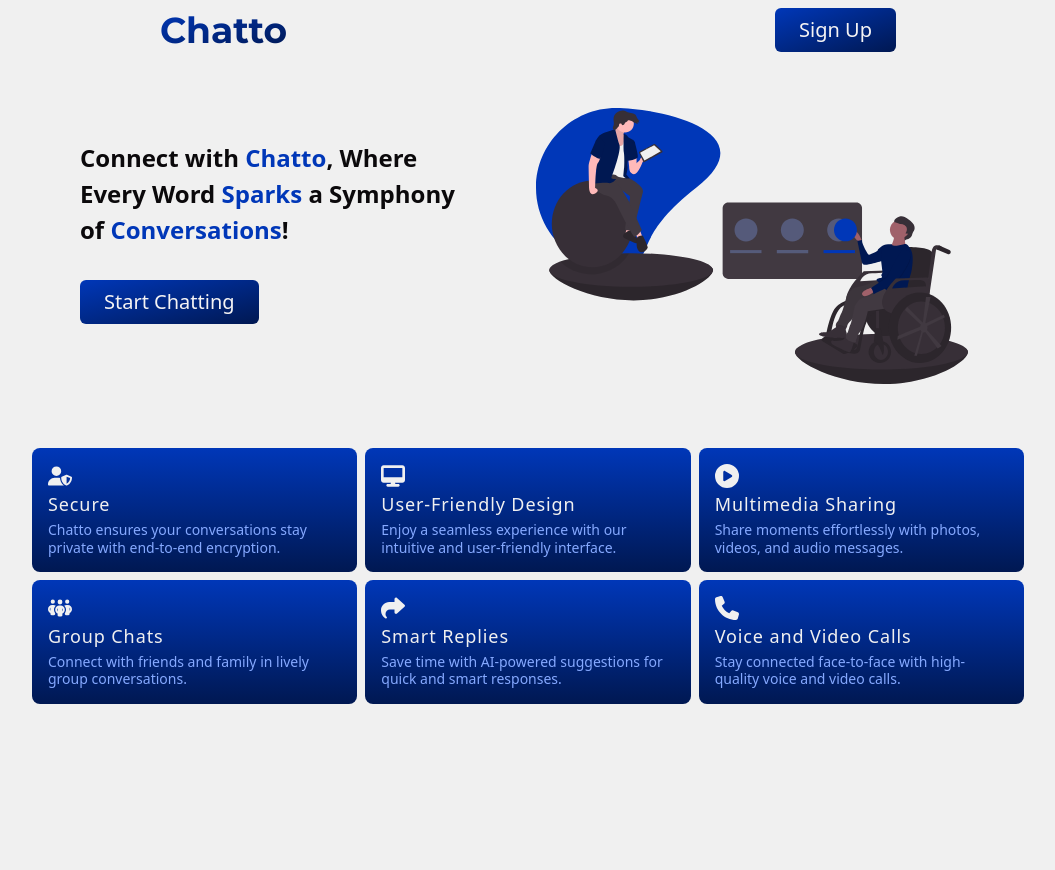
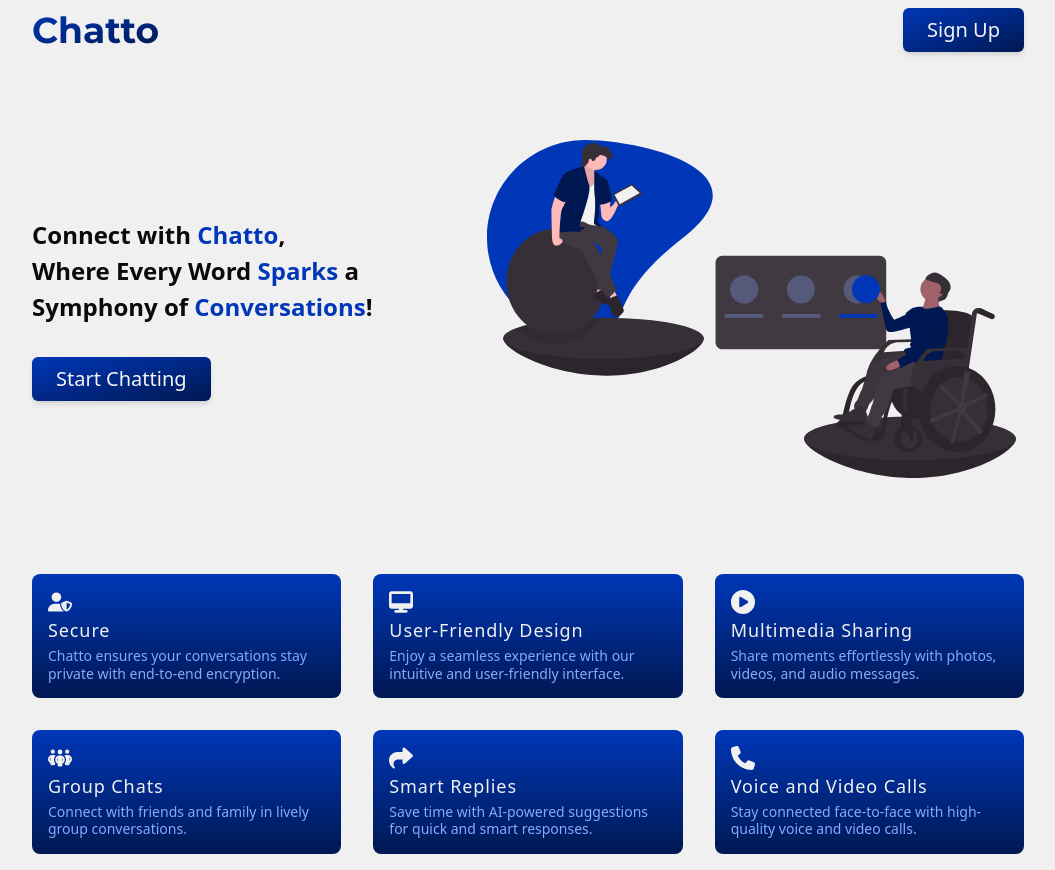
Before and after one commit to Zain-Khoso/Chatto, a React (Vite) app: page / in a window 1280 px wide. Shown: the whole page, without its empty margins (112-1167 px from the left). Before the commit the page ends 800 px from the top, so only its background shows below. Built offline with nearby package versions, Linux system fonts and the light colour scheme.

Commit message:
Homepage layout update

```diff
--- a/index.css
+++ b/index.css
@@ -10,3 +10,7 @@ body,
     @apply max-w-full;
     @apply min-h-dvh;
 }
+
+p {
+    text-decoration: none;
+}
--- a/src/components/ButtonGradiant.jsx
+++ b/src/components/ButtonGradiant.jsx
@@ -4,7 +4,7 @@ import PropTypes from "prop-types";
 export default function ButtonGradiant({ handleClick, children }) {
     return (
         <button
-            className="block w-fit bg-gradient-to-br from-primary-200 to-primary-300 text-xl font-medium text-light-100 px-6 py-2 rounded-md hover:shadow-dark-200/40 hover:shadow-md"
+            className="block w-fit bg-gradient-to-br from-primary-200 to-primary-300 text-xl font-medium text-light-100 px-6 py-2 rounded-md shadow-md transition delay-100 ease-in-out hover:shadow-dark-200/40"
             onClick={handleClick}>
             {children}
         </button>
--- a/src/pages/Home/components/CardsWrapper.jsx
+++ b/src/pages/Home/components/CardsWrapper.jsx
@@ -10,7 +10,7 @@ import {
 
 export default function CardsWrapper() {
     return (
-        <section className="w-full grid grid-cols-2 grid-rows-3 gap-2 p-4 max-w-5xl mx-auto tablet:grid-cols-3 tablet:grid-rows-2">
+        <section className="w-full grid grid-cols-2 grid-rows-3 gap-2 p-4 max-w-5xl mx-auto tablet:grid-cols-3 tablet:grid-rows-2 tablet:gap-8">
             <div className="flex flex-col gap-1 bg-gradient-to-b from-primary-200 to-primary-300 p-4 rounded-lg">
                 <div className="w-6 aspect-square">
                     <FaUserShield className="fill-light-200 w-full h-full" />
--- a/src/pages/Home/components/Hero.jsx
+++ b/src/pages/Home/components/Hero.jsx
@@ -5,8 +5,8 @@ import ButtonGradiant from "../../../components/ButtonGradiant";
 
 export default function Hero() {
     return (
-        <section className="w-full flex flex-col justify-center items-center gap-8 px-4 py-8 max-w-5xl mx-auto tablet:flex-row-reverse tablet:px-16  tablet:py-12 tablet:items-start">
-            <div className="w-full px-2 max-w-md tablet:w-screen">
+        <section className="min-w-80 w-4/5 flex flex-col justify-center items-center gap-8 px-4 py-8 mx-auto tablet:flex-row-reverse tablet:my-12">
+            <div className="w-full px-2 tablet:w-screen">
                 <img
                     src={illustration}
                     alt="An illustration"
@@ -15,7 +15,7 @@ export default function Hero() {
             </div>
 
             <div className="w-full flex flex-col justify-center items-center gap-8 tablet:items-start">
-                <p className=" max-w-sm text-2xl font-bold text-center text-dark-400 leading-normal tablet:text-left tablet:pt-8">
+                <p className="max-w-sm text-2xl font-bold text-balance text-center text-dark-400 leading-normal bg-gradient-to-br from-primary-200 to-primary-300 bg-[length:0%_3px] bg-no-repeat bg-left-bottom transition-all hover:cursor-pointer hover:bg-[length:100%_3px] tablet:text-left">
                     Connect with <HighlightedText>Chatto</HighlightedText>,
                     Where Every Word <HighlightedText>Sparks</HighlightedText> a
                     Symphony of <HighlightedText>Conversations</HighlightedText>
--- a/src/pages/Home/components/TopBar.jsx
+++ b/src/pages/Home/components/TopBar.jsx
@@ -3,8 +3,8 @@ import ButtonGradiant from "../../../components/ButtonGradiant";
 
 export default function TopBar() {
     return (
-        <section className="w-full flex justify-between items-center px-4 py-2 max-w-3xl mx-auto">
-            <h1 className="inline-block bg-gradient-to-br from-primary-200 to-primary-300 text-transparent bg-clip-text text-4xl font-brand font-semibold h-fit tablet:font-bold">
+        <section className="min-w-80 w-4/5 flex justify-between items-center px-4 py-2 mx-auto">
+            <h1 className="inline-block bg-gradient-to-br from-primary-200 to-primary-300 text-transparent bg-clip-text text-4xl font-brand font-semibold h-fit hover:cursor-default tablet:font-bold">
                 Chatto
             </h1>
 
--- a/src/style.css
+++ b/src/style.css
@@ -549,12 +549,20 @@ video {
   margin-right: auto;
 }
 
+.mt-8 {
+  margin-top: 2rem;
+}
+
 .block {
   display: block;
 }
 
 .inline-block {
   display: inline-block;
+}
+
+.inline {
+  display: inline;
 }
 
 .flex {
@@ -578,6 +586,10 @@ video {
   height: 100%;
 }
 
+.w-4\/5 {
+  width: 80%;
+}
+
 .w-6 {
   width: 1.5rem;
 }
@@ -591,8 +603,8 @@ video {
   width: 100%;
 }
 
-.max-w-3xl {
-  max-width: 48rem;
+.min-w-80 {
+  min-width: 20rem;
 }
 
 .max-w-5xl {
@@ -643,6 +655,10 @@ video {
   gap: 2rem;
 }
 
+.text-balance {
+  text-wrap: balance;
+}
+
 .rounded-lg {
   border-radius: 0.5rem;
 }
@@ -669,9 +685,21 @@ video {
   --tw-gradient-to: #001852 var(--tw-gradient-to-position);
 }
 
+.bg-\[length\:0\%_3px\] {
+  background-size: 0% 3px;
+}
+
 .bg-clip-text {
   -webkit-background-clip: text;
           background-clip: text;
+}
+
+.bg-left-bottom {
+  background-position: left bottom;
+}
+
+.bg-no-repeat {
+  background-repeat: no-repeat;
 }
 
 .fill-light-200 {
@@ -797,6 +825,34 @@ video {
   color: transparent;
 }
 
+.shadow-md {
+  --tw-shadow: 0 4px 6px -1px rgb(0 0 0 / 0.1), 0 2px 4px -2px rgb(0 0 0 / 0.1);
+  --tw-shadow-colored: 0 4px 6px -1px var(--tw-shadow-color), 0 2px 4px -2px var(--tw-shadow-color);
+  box-shadow: var(--tw-ring-offset-shadow, 0 0 #0000), var(--tw-ring-shadow, 0 0 #0000), var(--tw-shadow);
+}
+
+.transition {
+  transition-property: color, background-color, border-color, text-decoration-color, fill, stroke, opacity, box-shadow, transform, filter, -webkit-backdrop-filter;
+  transition-property: color, background-color, border-color, text-decoration-color, fill, stroke, opacity, box-shadow, transform, filter, backdrop-filter;
+  transition-property: color, background-color, border-color, text-decoration-color, fill, stroke, opacity, box-shadow, transform, filter, backdrop-filter, -webkit-backdrop-filter;
+  transition-timing-function: cubic-bezier(0.4, 0, 0.2, 1);
+  transition-duration: 150ms;
+}
+
+.transition-all {
+  transition-property: all;
+  transition-timing-function: cubic-bezier(0.4, 0, 0.2, 1);
+  transition-duration: 150ms;
+}
+
+.delay-100 {
+  transition-delay: 100ms;
+}
+
+.ease-in-out {
+  transition-timing-function: cubic-bezier(0.4, 0, 0.2, 1);
+}
+
 /* My Styles */
 
 body,
@@ -809,10 +865,20 @@ body,
   min-height: 100dvh;
 }
 
-.hover\:shadow-md:hover {
-  --tw-shadow: 0 4px 6px -1px rgb(0 0 0 / 0.1), 0 2px 4px -2px rgb(0 0 0 / 0.1);
-  --tw-shadow-colored: 0 4px 6px -1px var(--tw-shadow-color), 0 2px 4px -2px var(--tw-shadow-color);
-  box-shadow: var(--tw-ring-offset-shadow, 0 0 #0000), var(--tw-ring-shadow, 0 0 #0000), var(--tw-shadow);
+p {
+  text-decoration: none;
+}
+
+.hover\:cursor-default:hover {
+  cursor: default;
+}
+
+.hover\:cursor-pointer:hover {
+  cursor: pointer;
+}
+
+.hover\:bg-\[length\:100\%_3px\]:hover {
+  background-size: 100% 3px;
 }
 
 .hover\:shadow-dark-200\/40:hover {
@@ -821,6 +887,15 @@ body,
 }
 
 @media (min-width: 768px) {
+  .tablet\:my-12 {
+    margin-top: 3rem;
+    margin-bottom: 3rem;
+  }
+
+  .tablet\:mt-8 {
+    margin-top: 2rem;
+  }
+
   .tablet\:w-screen {
     width: 100vw;
   }
@@ -841,6 +916,10 @@ body,
     align-items: flex-start;
   }
 
+  .tablet\:gap-8 {
+    gap: 2rem;
+  }
+
   .tablet\:px-16 {
     padding-left: 4rem;
     padding-right: 4rem;
@@ -851,10 +930,6 @@ body,
     padding-bottom: 3rem;
   }
 
-  .tablet\:pt-8 {
-    padding-top: 2rem;
-  }
-
   .tablet\:text-left {
     text-align: left;
   }
```
